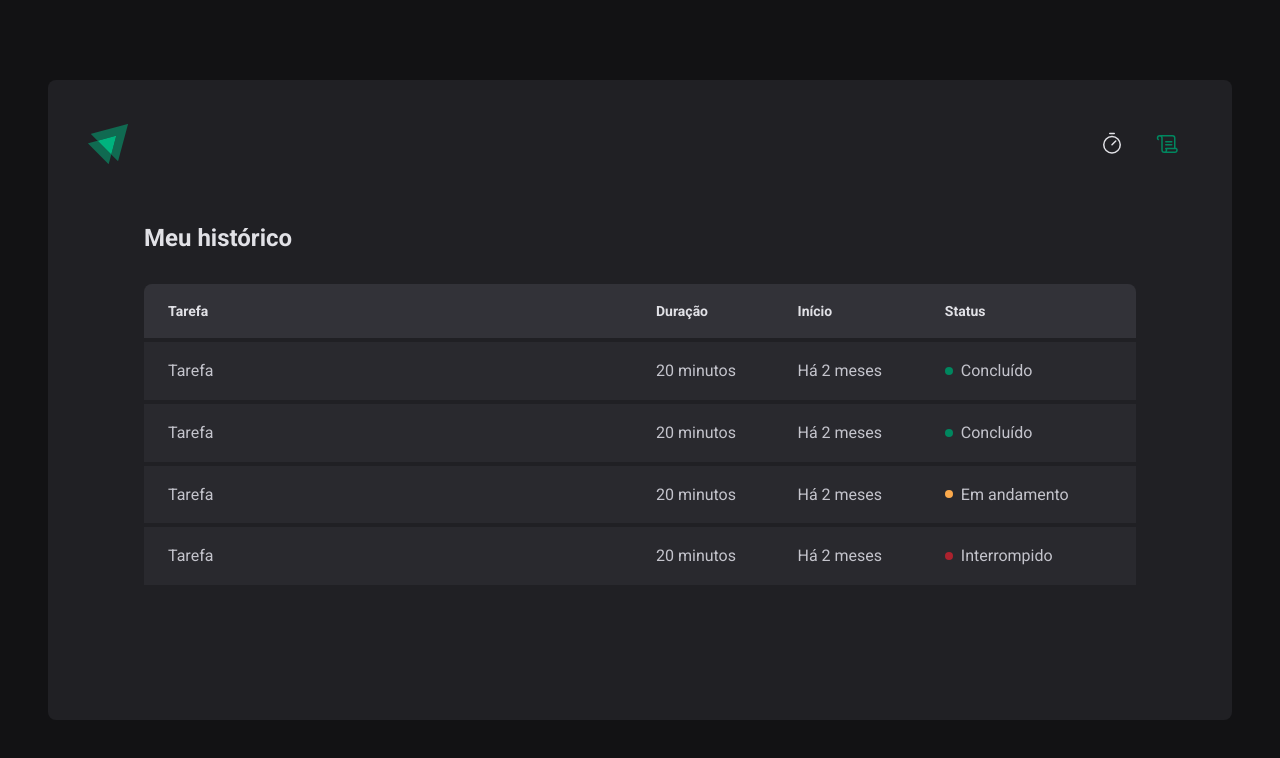
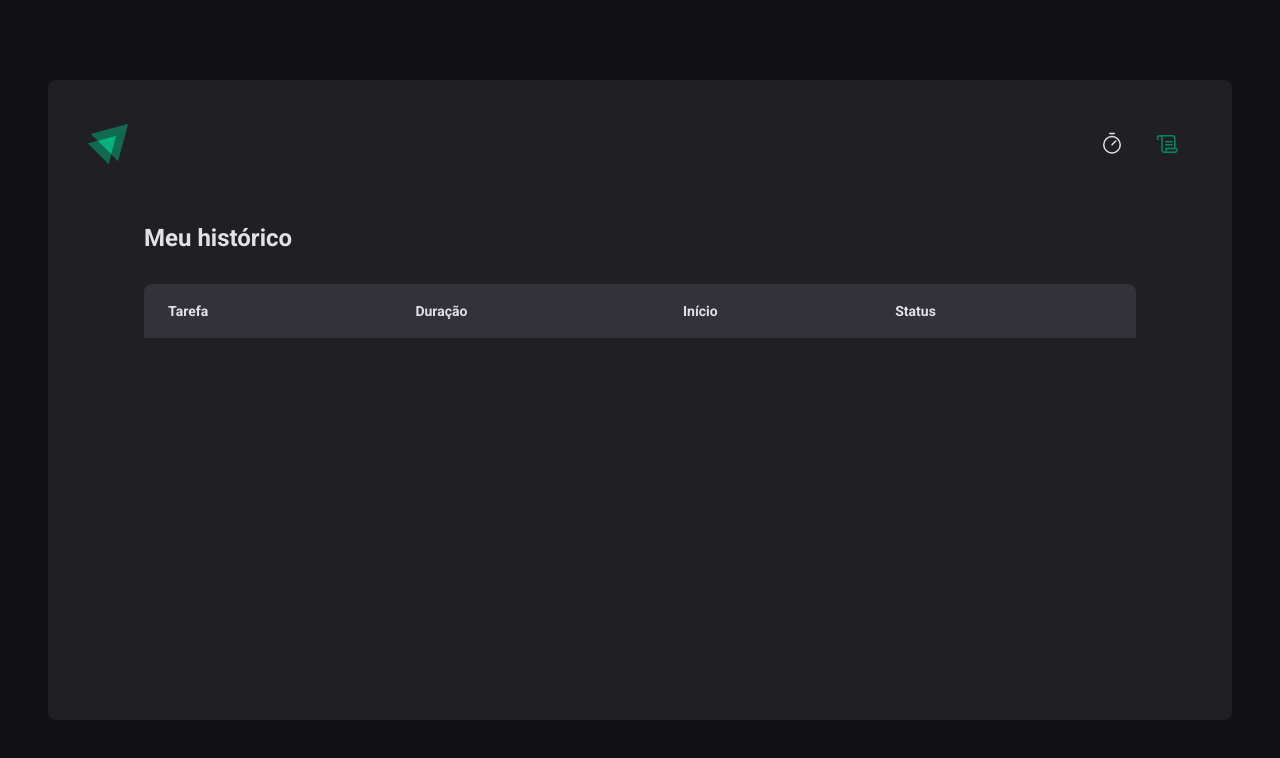
Before and after one commit to gabislera/Timer, a React (Vite) app: page /history in a window 1280 px wide. Shown: the top 758 px of the page. Built offline with nearby package versions, Linux system fonts and the light colour scheme.

Commit message:
document title reset quehn interrupt

```diff
--- a/src/App.tsx
+++ b/src/App.tsx
@@ -3,14 +3,17 @@
 import { GlobalStyle } from './styles/global'
 import { BrowserRouter } from 'react-router-dom'
 import { Router } from './Router'
+import { CyclesContextProvider } from './contexts/CyclesContext'
 
 export function App() {
   return (
     <ThemeProvider theme={defaultTheme}>
       <BrowserRouter>
-        <Router />
-        <GlobalStyle />
+        <CyclesContextProvider>
+          <Router />
+        </CyclesContextProvider>
       </BrowserRouter>
+      <GlobalStyle />
     </ThemeProvider>
   )
 }
--- /dev/null
+++ b/src/contexts/CyclesContext.tsx
@@ -0,0 +1,103 @@
+import { ReactNode, createContext, useState } from 'react'
+
+interface CreateCycleData {
+  task: string
+  minutesAmount: number
+}
+
+interface Cycle {
+  id: string
+  task: string
+  minutesAmount: number
+  startDate: Date
+  interruptedDate?: Date
+  finishedDate?: Date
+}
+
+interface CyclesContextType {
+  cycles: Cycle[]
+  activeCycle: Cycle | undefined
+  activeCycleId: string | null
+  amountSecondsPassed: number
+  markCurrentCycleAsFinish: () => void
+  setSecondsPassed: (seconds: number) => void
+  createNewCycle: (data: CreateCycleData) => void
+  interruptCurrentCycle: () => void
+}
+
+export const CyclesContext = createContext({} as CyclesContextType)
+
+interface CyclesContextProviderProps {
+  children: ReactNode
+}
+
+export function CyclesContextProvider({
+  children,
+}: CyclesContextProviderProps) {
+  const [cycles, setCycles] = useState<Cycle[]>([])
+  const [activeCycleId, setActiveCycleId] = useState<string | null>(null)
+  const [amountSecondsPassed, setAmountSecondsPassed] = useState(0)
+
+  const activeCycle = cycles.find((cycle) => cycle.id === activeCycleId)
+
+  function setSecondsPassed(seconds: number) {
+    setAmountSecondsPassed(seconds)
+  }
+
+  function markCurrentCycleAsFinish() {
+    setCycles((state) =>
+      state.map((cycle) => {
+        if (cycle.id === activeCycleId) {
+          return { ...cycle, interruptedDate: new Date() }
+        } else {
+          return cycle
+        }
+      }),
+    )
+  }
+
+  function createNewCycle(data: CreateCycleData) {
+    const id = String(new Date().getTime())
+
+    const newCycle: Cycle = {
+      id,
+      task: data.task,
+      minutesAmount: data.minutesAmount,
+      startDate: new Date(),
+    }
+
+    setCycles((state) => [...state, newCycle])
+    setAmountSecondsPassed(0)
+    setActiveCycleId(id)
+  }
+
+  function interruptCurrentCycle() {
+    setCycles((state) =>
+      state.map((cycle) => {
+        if (cycle.id === activeCycleId) {
+          return { ...cycle, interruptedDate: new Date() }
+        } else {
+          return cycle
+        }
+      }),
+    )
+    setActiveCycleId(null)
+  }
+
+  return (
+    <CyclesContext.Provider
+      value={{
+        cycles,
+        activeCycle,
+        activeCycleId,
+        markCurrentCycleAsFinish,
+        amountSecondsPassed,
+        setSecondsPassed,
+        createNewCycle,
+        interruptCurrentCycle,
+      }}
+    >
+      {children}
+    </CyclesContext.Provider>
+  )
+}
--- a/src/pages/History/index.tsx
+++ b/src/pages/History/index.tsx
@@ -1,6 +1,11 @@
+import { useContext } from 'react'
 import { HistoryContainer, HistoryList, Status } from './styles'
+import { CyclesContext } from '../../contexts/CyclesContext'
+import { formatDistanceToNow } from 'date-fns'
+import ptBR from 'date-fns/locale/pt-BR'
 
 export const History = () => {
+  const { cycles } = useContext(CyclesContext)
   return (
     <HistoryContainer>
       <h1>Meu histórico</h1>
@@ -16,38 +21,33 @@
             </tr>
           </thead>
           <tbody>
-            <tr>
-              <td>Tarefa</td>
-              <td>20 minutos</td>
-              <td>Há 2 meses</td>
-              <td>
-                <Status statusColor="green">Concluído</Status>
-              </td>
-            </tr>
-            <tr>
-              <td>Tarefa</td>
-              <td>20 minutos</td>
-              <td>Há 2 meses</td>
-              <td>
-                <Status statusColor="green">Concluído</Status>
-              </td>
-            </tr>
-            <tr>
-              <td>Tarefa</td>
-              <td>20 minutos</td>
-              <td>Há 2 meses</td>
-              <td>
-                <Status statusColor="yellow">Em andamento</Status>
-              </td>
-            </tr>
-            <tr>
-              <td>Tarefa</td>
-              <td>20 minutos</td>
-              <td>Há 2 meses</td>
-              <td>
-                <Status statusColor="red">Interrompido</Status>
-              </td>
-            </tr>
+            {cycles.map((cycle) => {
+              return (
+                <tr key={cycle.id}>
+                  <td>{cycle.task}</td>
+                  <td>{cycle.minutesAmount} minutos</td>
+                  <td>
+                    {formatDistanceToNow(cycle.startDate, {
+                      addSuffix: true,
+                      locale: ptBR,
+                    })}
+                  </td>
+                  <td>
+                    {cycle.finishedDate && (
+                      <Status statusColor="green">Concluído</Status>
+                    )}
+
+                    {cycle.interruptedDate && (
+                      <Status statusColor="red">Interrompido</Status>
+                    )}
+
+                    {!cycle.finishedDate && !cycle.interruptedDate && (
+                      <Status statusColor="yellow">Em andamento</Status>
+                    )}
+                  </td>
+                </tr>
+              )
+            })}
           </tbody>
         </table>
       </HistoryList>
--- a/src/pages/Home/components/Countdown/index.tsx
+++ b/src/pages/Home/components/Countdown/index.tsx
@@ -1,7 +1,7 @@
 import { useEffect, useContext } from 'react'
 import { CountdownContainer, Separator } from './styles'
 import { differenceInSeconds } from 'date-fns'
-import { CyclesContext } from '../..'
+import { CyclesContext } from '../../../../contexts/CyclesContext'
 
 export const Countdown = () => {
   const {
@@ -55,7 +55,7 @@
   useEffect(() => {
     if (activeCycle) {
       document.title = `Tempo restante - ${minutes}:${seconds}`
-    }
+    } else document.title = 'Timer'
   }, [minutes, seconds, activeCycle])
 
   return (
--- a/src/pages/Home/components/NewCycleForm/index.tsx
+++ b/src/pages/Home/components/NewCycleForm/index.tsx
@@ -1,7 +1,7 @@
 import { FormContainer, TaskInput, MinutesAmountInput } from './styles'
 import { useContext } from 'react'
-import { CyclesContext } from '../..'
 import { useFormContext } from 'react-hook-form'
+import { CyclesContext } from '../../../../contexts/CyclesContext'
 
 export const NewCycleForm = () => {
   const { activeCycle } = useContext(CyclesContext)
--- a/src/pages/Home/index.tsx
+++ b/src/pages/Home/index.tsx
@@ -7,26 +7,10 @@
   StartCountdownButton,
   StopCountdownButton,
 } from './styles'
-import { createContext, useState } from 'react'
+import { useContext } from 'react'
 import { NewCycleForm } from './components/NewCycleForm'
 import { Countdown } from './components/Countdown'
-
-interface Cycle {
-  id: string
-  task: string
-  minutesAmount: number
-  startDate: Date
-  interruptedDate?: Date
-  finishedDate?: Date
-}
-
-interface CyclesContextType {
-  activeCycle: Cycle | undefined
-  activeCycleId: string | null
-  amountSecondsPassed: number
-  markCurrentCycleAsFinish: () => void
-  setSecondsPassed: (seconds: number) => void
-}
+import { CyclesContext } from '../../contexts/CyclesContext'
 
 const newCycleFormValidationSchema = zod.object({
   task: zod.string().min(1, 'Informe a tarefa'),
@@ -38,12 +22,9 @@
 
 type NewCycleFormData = zod.infer<typeof newCycleFormValidationSchema>
 
-export const CyclesContext = createContext({} as CyclesContextType)
-
 export const Home = () => {
-  const [cycles, setCycles] = useState<Cycle[]>([])
-  const [activeCycleId, setActiveCycleId] = useState<string | null>(null)
-  const [amountSecondsPassed, setAmountSecondsPassed] = useState(0)
+  const { createNewCycle, interruptCurrentCycle, activeCycle } =
+    useContext(CyclesContext)
 
   const newCycleForm = useForm({
     resolver: zodResolver(newCycleFormValidationSchema),
@@ -53,53 +34,11 @@
     },
   })
 
-  const activeCycle = cycles.find((cycle) => cycle.id === activeCycleId)
-
-  function setSecondsPassed(seconds: number) {
-    setAmountSecondsPassed(seconds)
-  }
-
   const { handleSubmit, watch, reset } = newCycleForm
 
-  function markCurrentCycleAsFinish() {
-    setCycles((state) =>
-      state.map((cycle) => {
-        if (cycle.id === activeCycleId) {
-          return { ...cycle, interruptedDate: new Date() }
-        } else {
-          return cycle
-        }
-      }),
-    )
-  }
-
   function handleCreateNewCycle(data: NewCycleFormData) {
-    const id = String(new Date().getTime())
-
-    const newCycle: Cycle = {
-      id,
-      task: data.task,
-      minutesAmount: data.minutesAmount,
-      startDate: new Date(),
-    }
-
-    setCycles((state) => [...state, newCycle])
-    setAmountSecondsPassed(0)
-    setActiveCycleId(id)
+    createNewCycle(data)
     reset()
-  }
-
-  function handleInterruptCycle() {
-    setCycles((state) =>
-      state.map((cycle) => {
-        if (cycle.id === activeCycleId) {
-          return { ...cycle, interruptedDate: new Date() }
-        } else {
-          return cycle
-        }
-      }),
-    )
-    setActiveCycleId(null)
   }
 
   const task = watch('task')
@@ -108,22 +47,12 @@
   return (
     <HomeContainer>
       <form onSubmit={handleSubmit(handleCreateNewCycle)} action="">
-        <CyclesContext.Provider
-          value={{
-            activeCycle,
-            activeCycleId,
-            markCurrentCycleAsFinish,
-            amountSecondsPassed,
-            setSecondsPassed,
-          }}
-        >
-          <FormProvider {...newCycleForm}>
-            <NewCycleForm />
-          </FormProvider>
-          <Countdown />
-        </CyclesContext.Provider>
+        <FormProvider {...newCycleForm}>
+          <NewCycleForm />
+        </FormProvider>
+        <Countdown />
         {activeCycle ? (
-          <StopCountdownButton onClick={handleInterruptCycle} type="button">
+          <StopCountdownButton onClick={interruptCurrentCycle} type="button">
             <HandPalm size={24} /> Interromper
           </StopCountdownButton>
         ) : (
```
